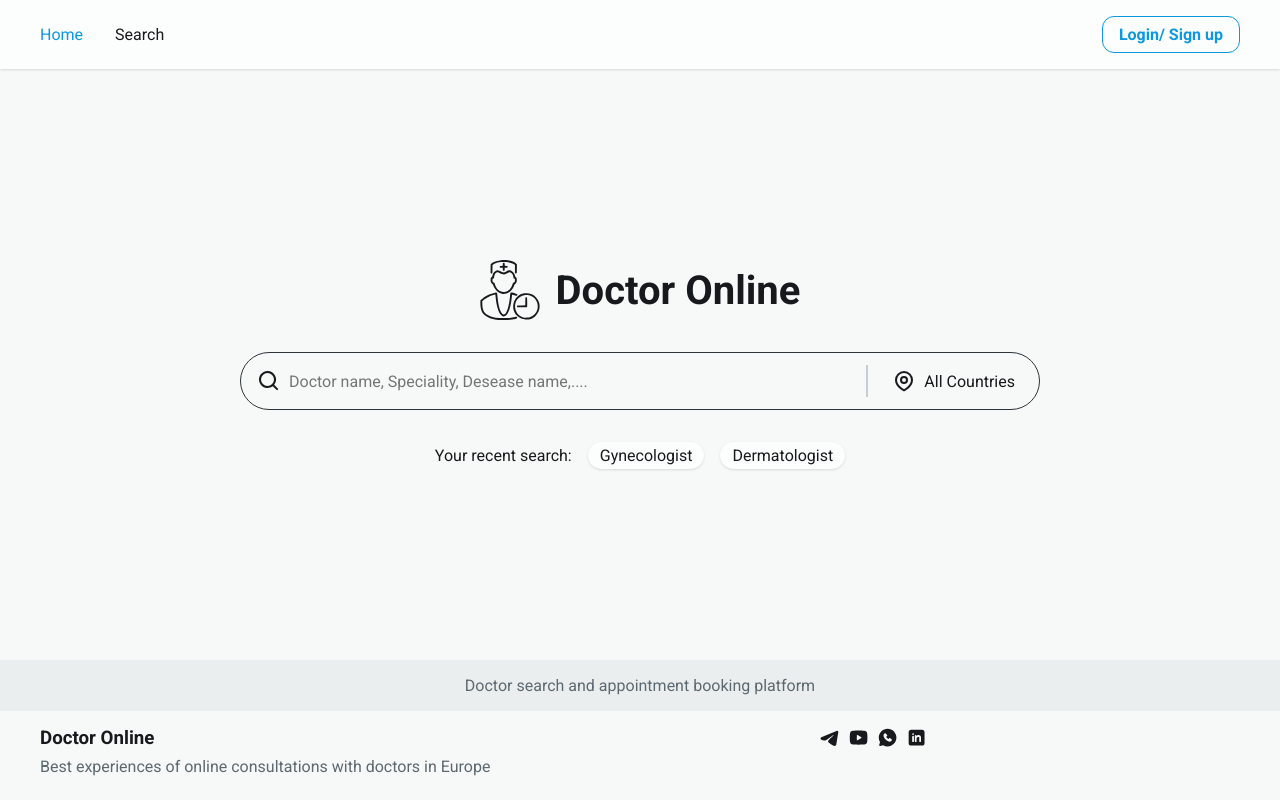
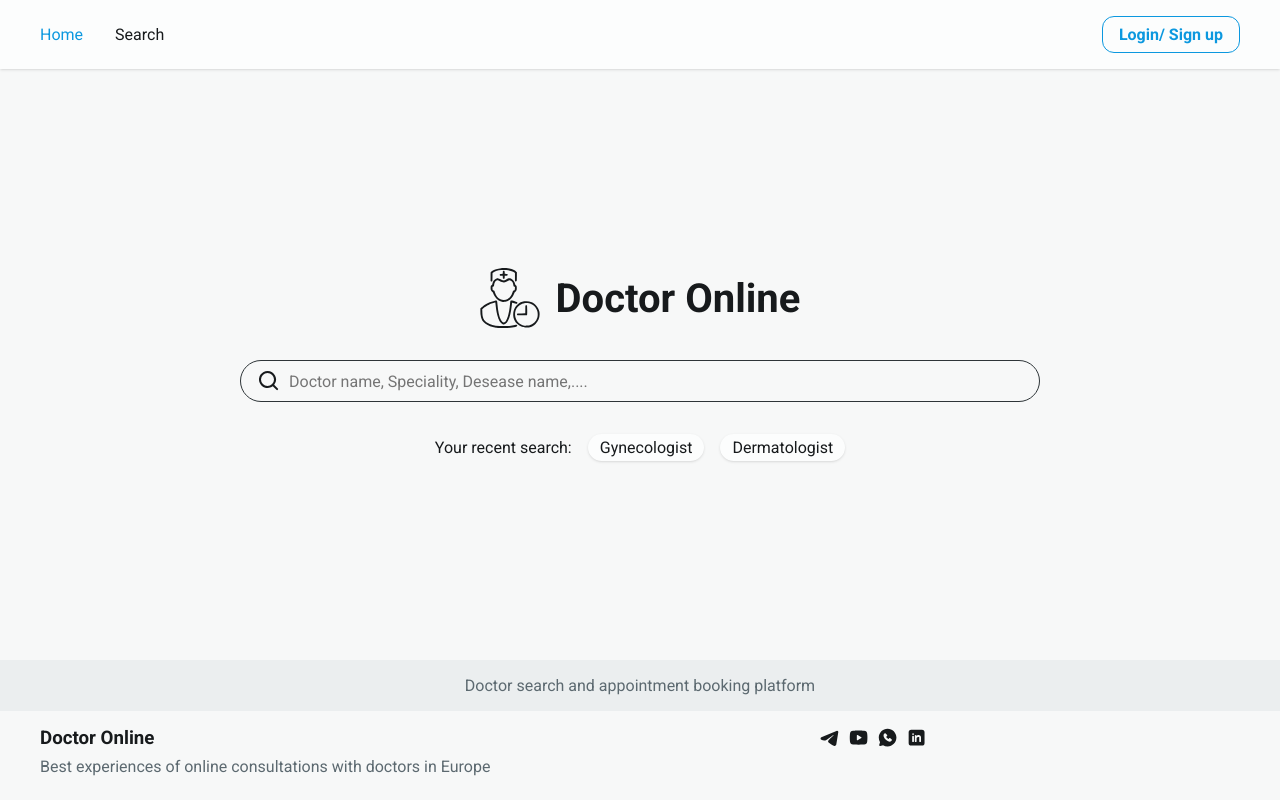
Before and after one commit to MaryamBahangeh/doctor-online, a Next.js app: page / in a window 1280 px wide. Built offline with nearby package versions, Linux system fonts and the light colour scheme.

Commit message:
[UPDATE] hide All countries button

```diff
--- a/src/components/global-search-box/GlobalSearchBox.tsx
+++ b/src/components/global-search-box/GlobalSearchBox.tsx
@@ -56,12 +56,12 @@ function GlobalSearchBox() {
         />
       </div>
 
-      <div className={styles.divider}></div>
+      {/*<div className={styles.divider}></div>*/}
 
-      <Button variant={Variant.TEXT}>
-        <MingcuteLocationLine></MingcuteLocationLine>
-        All Countries
-      </Button>
+      {/*<Button variant={Variant.TEXT}>*/}
+      {/*  <MingcuteLocationLine></MingcuteLocationLine>*/}
+      {/*  All Countries*/}
+      {/*</Button>*/}
     </form>
   );
 }
```
